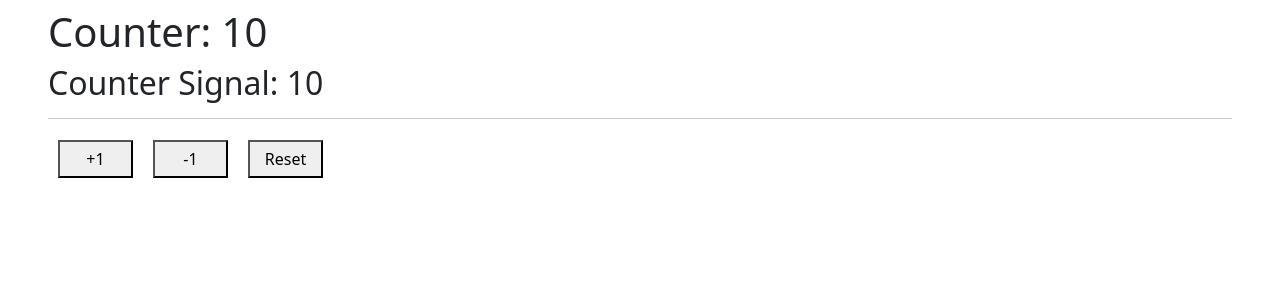
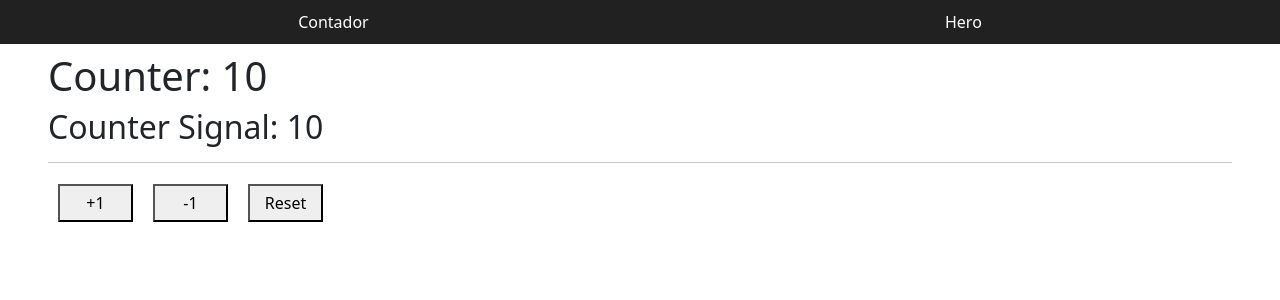
Before and after one commit to eduardogm81/fh_ang25, an Angular app in the folder 02-bases/: page / in a window 1280 px wide. Shown: the top 300 px of the page. Built offline with nearby package versions, Linux system fonts and the light colour scheme.

Commit message:
Routerlink - enlaces

```diff
--- a/02-bases/src/app/app.component.html
+++ b/02-bases/src/app/app.component.html
@@ -1,3 +1,4 @@
+<app-navbar/>
 <section class="mx-5 mt-2">
     <router-outlet/>
 </section>
--- a/02-bases/src/app/app.component.ts
+++ b/02-bases/src/app/app.component.ts
@@ -1,9 +1,10 @@
 import { Component } from '@angular/core';
 import { RouterOutlet } from '@angular/router';
+import { NavbarComponent } from './components/shared/navbar/navbar.component';
 
 @Component( {
     selector: 'app-root',
-    imports: [ RouterOutlet ],
+    imports: [ RouterOutlet, NavbarComponent ],
     templateUrl: './app.component.html',
 } )
 export class AppComponent {
--- a/02-bases/src/app/app.routes.ts
+++ b/02-bases/src/app/app.routes.ts
@@ -10,5 +10,9 @@
     {
         path: 'hero',
         component: HeroPageComponent
+    },
+    {
+        path: '**',
+        redirectTo: ''
     }
 ];
--- /dev/null
+++ b/02-bases/src/app/components/shared/navbar/navbar.component.css
@@ -0,0 +1,12 @@
+nav {
+    display: flex;
+    justify-content: space-around;
+    background-color: #212121;
+    color: white;
+    padding: 10px;
+}
+
+nav a {
+    color: white;
+    text-decoration: none;
+}
--- /dev/null
+++ b/02-bases/src/app/components/shared/navbar/navbar.component.html
@@ -0,0 +1,6 @@
+<nav>
+    <a routerLink="/">Contador</a>
+    <a routerLink="/hero">Hero</a>
+
+    <!-- Otros -->
+</nav>
```
Also changed, not shown: 02-bases/src/app/components/shared/navbar/navbar.component.ts (added, +14 -0 lines).
